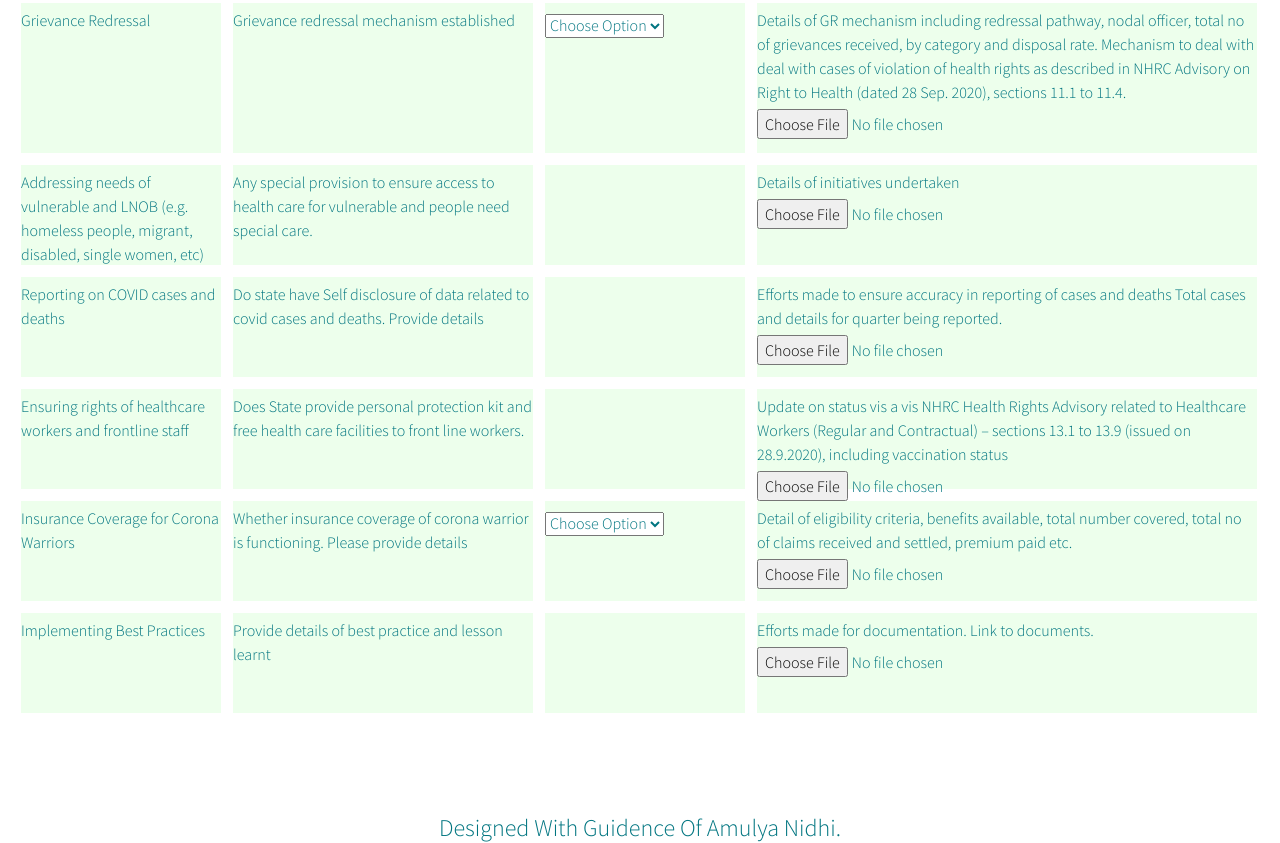
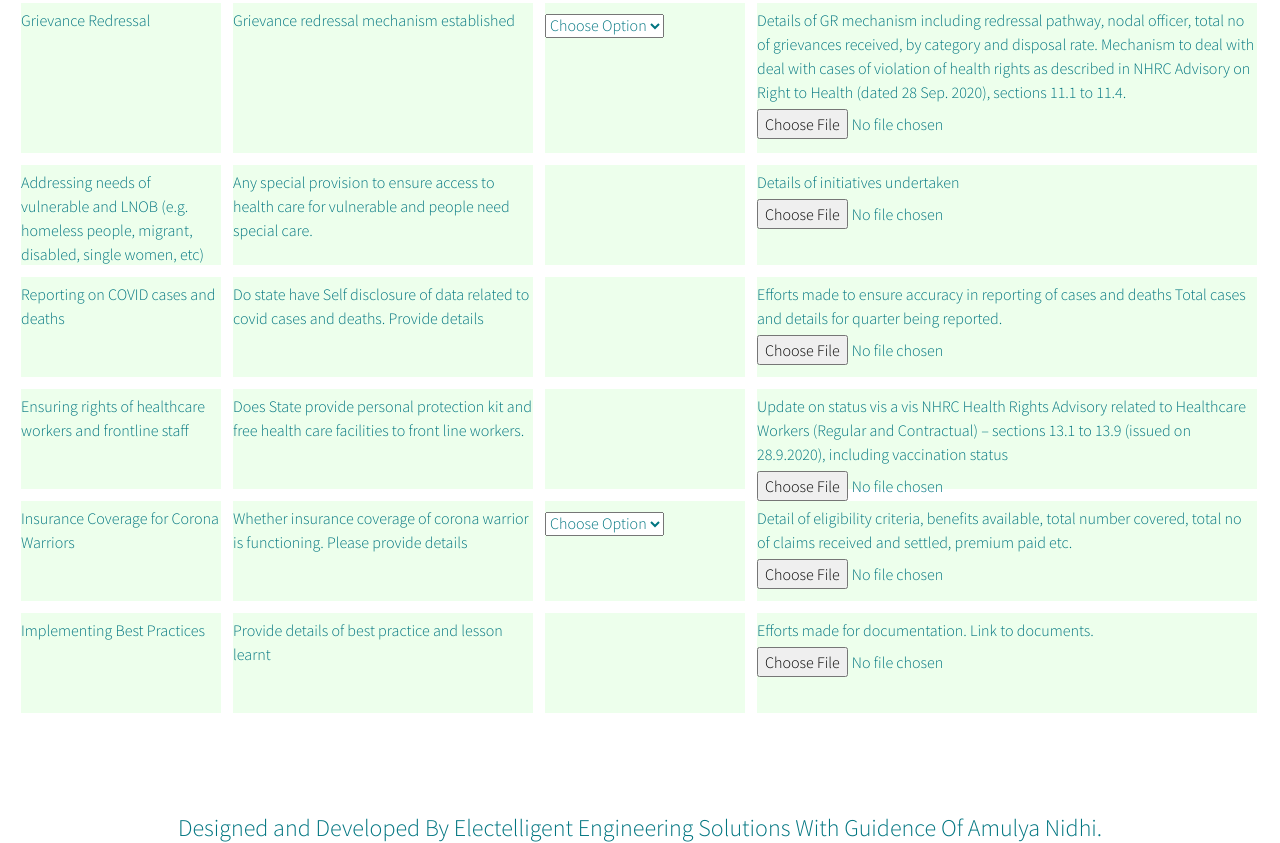
Before and after one commit to atulyaraj/matrix, a plain HTML site: page table.html in a window 1280 px wide. Shown: the part 3248-4091 px from the top of the page. Drawn offline with nearby package versions, Linux system fonts and the light colour scheme.

Commit message:
Update table.html

```diff
--- a/table.html
+++ b/table.html
@@ -745,6 +745,6 @@
     </body>
 
     <footer>
-        <h4 class="text">Designed With Guidence Of Amulya Nidhi.</h4>
+        <h4 class="text">Designed and Developed By Electelligent Engineering Solutions With Guidence Of Amulya Nidhi.</h4>
     </footer>
 </html>
```
